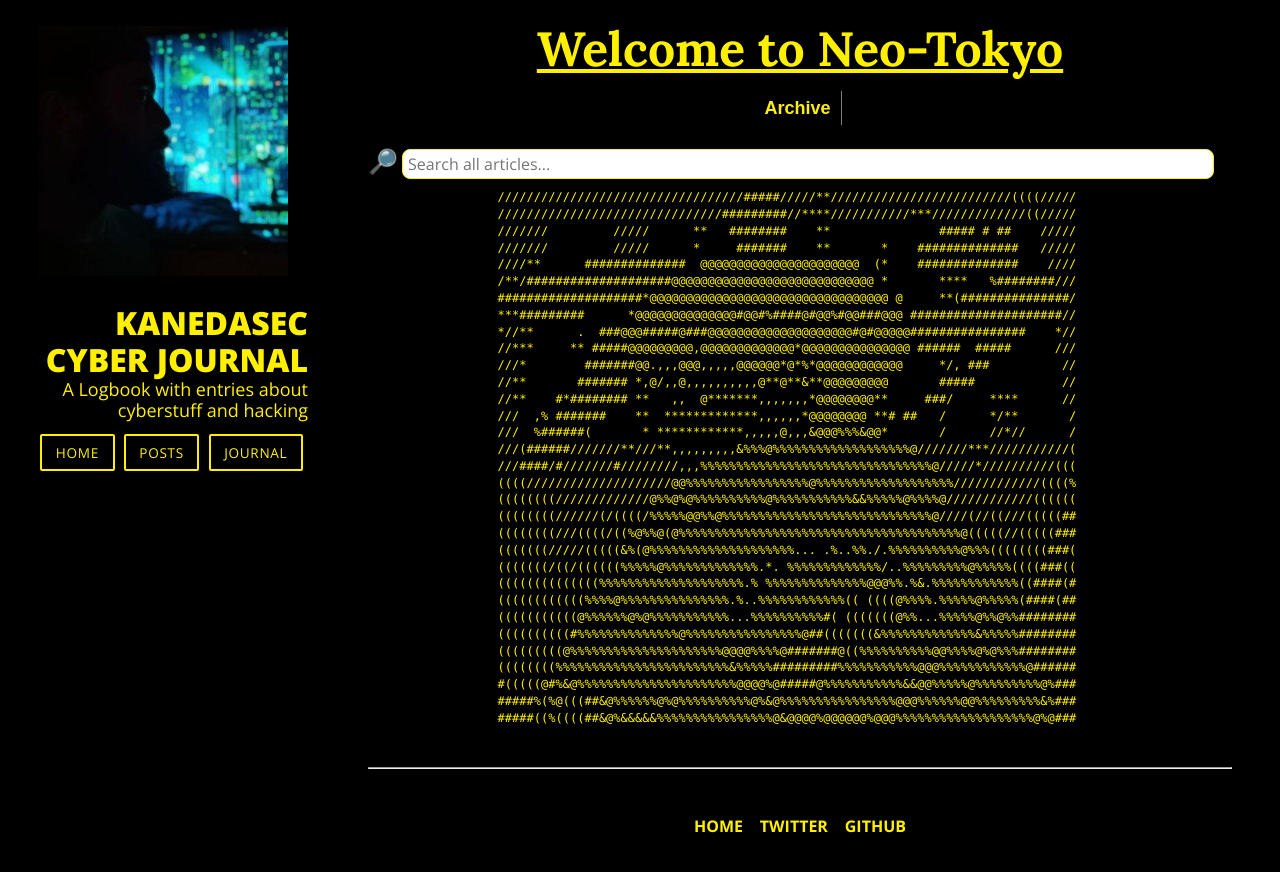
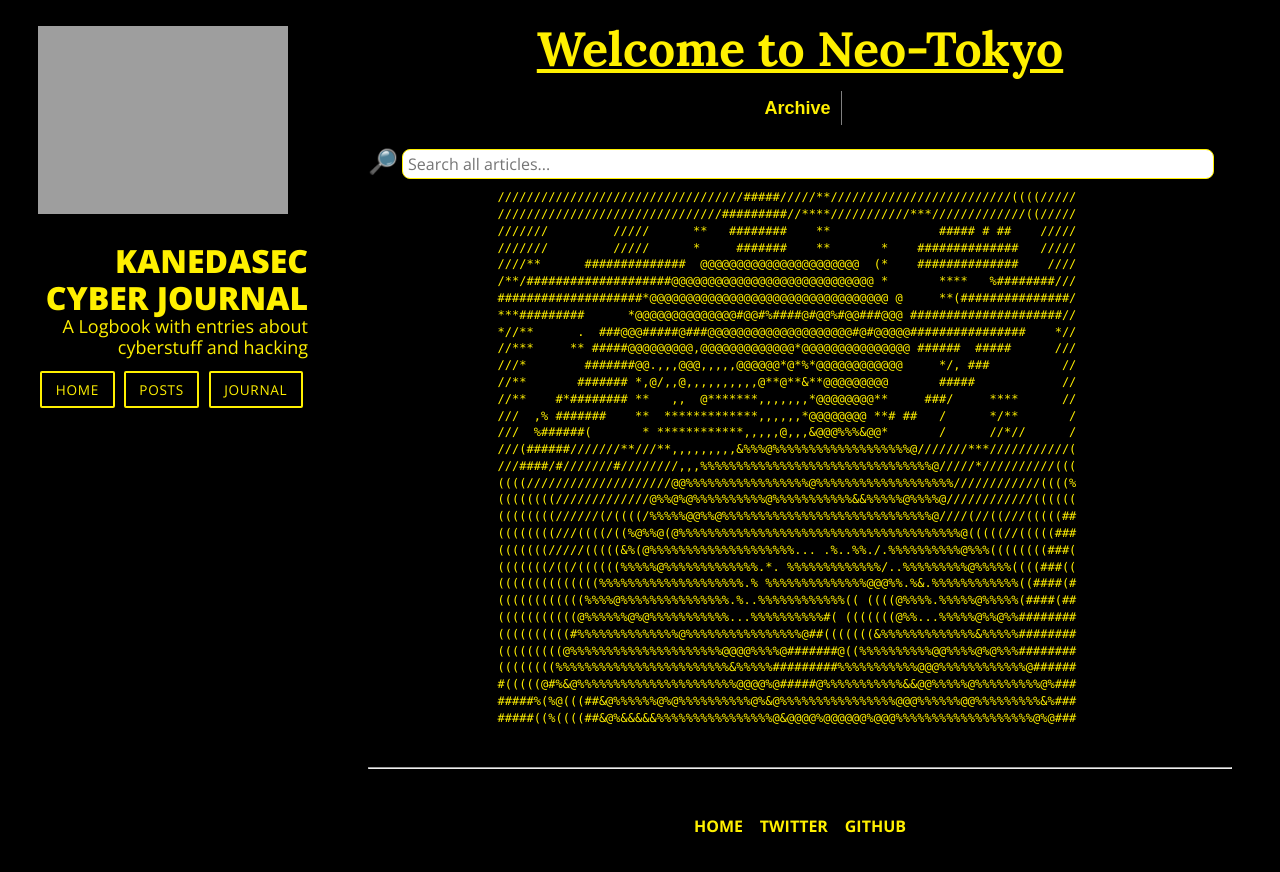
Before and after one commit to kanedasec/kanedasec.github.io, a Jekyll site: the page built from index.html, in a window 1280 px wide. Shown: the top 872 px of the page. Built offline with Jekyll 4.4.1, drawn with Linux system fonts in a browser that asks for light colours; nearby versions of some CDN libraries; the list of posts is cut into pages by our own code.

Commit message:
Update _config.yml

```diff
--- a/_config.yml
+++ b/_config.yml
@@ -28,7 +28,7 @@ repository: kanedasec/kanedasec.github.io
 twitter: kanedasec
 github: kanedasec
 
-header_image: assets/profile.jpeg
+header_image: assets/profile.png
 
 google_analytics:
 comments: true
@@ -37,7 +37,7 @@ disqus: purelog-jekyll
 author: Kanedasec
 author_bio: >-
   Cybersecurity and Hacking enthusiast. Used to be a criminal defense attorney, but preferred to make a living breaking tech.
-author_pic: assets/profile.jpeg
+author_pic: assets/profile.png
 paginate: 4
 paginate_path: "/:num/"
 
@@ -62,7 +62,7 @@ defaults:
     values:
       layout: "post"
       author: Kanedasec
-      avatar: assets/profile.jpeg
+      avatar: assets/profile.png
   - scope:
       path: ""
       type: journals
```
